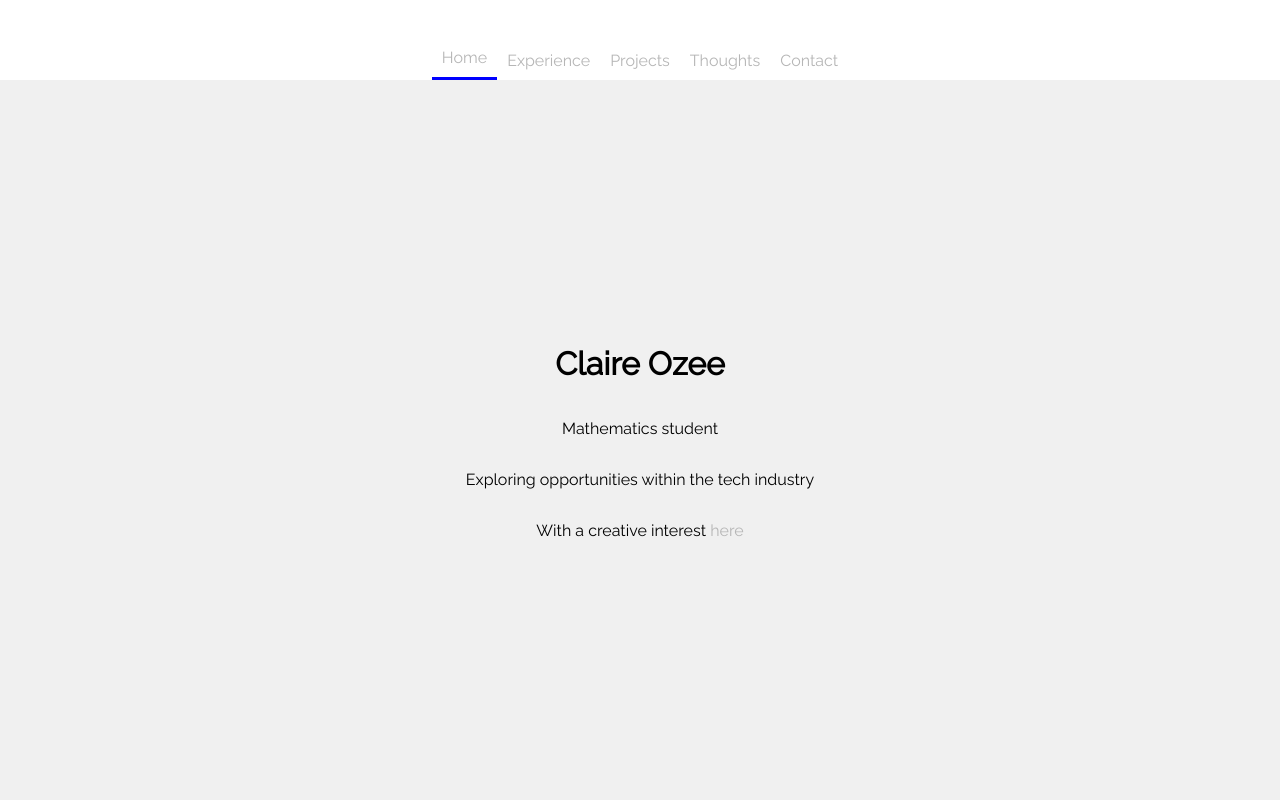
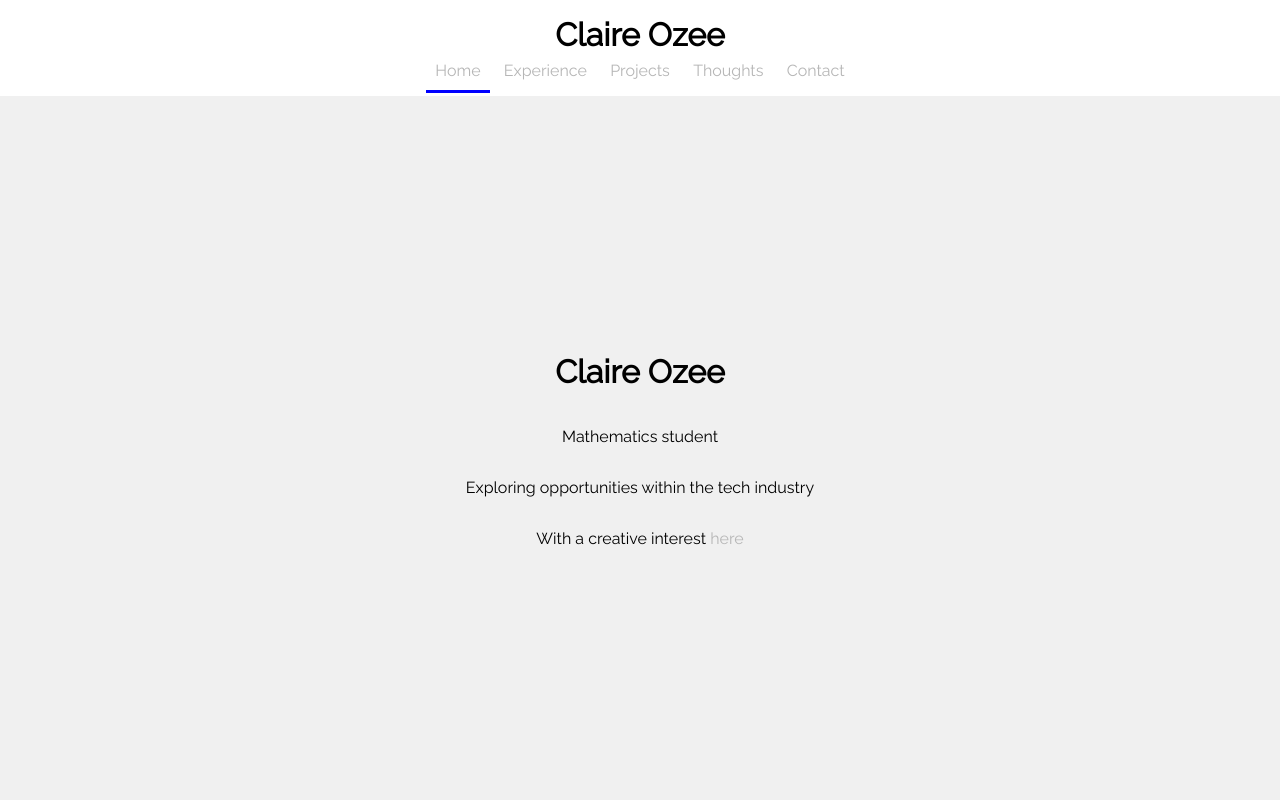
Before and after one commit to claireozee/site, a Flask app: page / in a window 1280 px wide. Run offline with Flask 2, Linux system fonts and the light colour scheme.

Commit message:
name in nav bar & aligning it

```diff
--- a/static/css/site.css
+++ b/static/css/site.css
@@ -7,12 +7,16 @@ body {
 /* styling all site links here */
 .navbar {
     display: flex;
-    justify-content: center;
-    align-items: baseline;
-    align-items: flex-end;
+    flex-direction: column;
+    align-items: center;
     background-color: rgb(255, 255, 255);
     box-shadow: black;
     height: 10vh;
+    padding: 1vh;
+}
+
+.navname {
+    margin: 1vh;
 }
 
 .navbar a, #to-creative {
@@ -21,7 +25,7 @@ body {
 }
 
 .navbar a {
-    padding: 10px;
+    padding: 1.2vh;
 }
 
 .navbar a:hover, #to-creative:hover {
@@ -38,7 +42,7 @@ body {
 }
 
 .content {
-    height: 70vh;
+    height: 68vh;
     padding: 10vh;
     display: flex;
     justify-content: center;
--- a/templates/experience.html
+++ b/templates/experience.html
@@ -18,8 +18,8 @@
             <p>tl here</p>
         </div>
         <div class="timeline-content">
-            <p>content here</p>
-            <p>images - twitter, microsoft, google, silicon valley</p>
+            <p>Silicon Valley</p>
+            <p>#100DaysOfCode + images - twitter, microsoft, google, silicon valley</p>
         </div>
     </div>
 <script type="text/javascript" src="{{ url_for('static', filename='js/jquery-3.3.1.min.js') }}"></script>
--- a/templates/home.html
+++ b/templates/home.html
@@ -7,11 +7,14 @@
 
 <body>
     <div class="navbar">
-        <a href="/" class="active">Home</a>
-        <a href="/experience">Experience</a>
-        <a href="/projects">Projects</a>
-        <a href="/thoughts">Thoughts</a>
-        <a href="/contact">Contact</a>
+        <h1 class="navname">Claire Ozee</h1>
+        <div class="navlinks">
+            <a href="/" class="active">Home</a>
+            <a href="/experience">Experience</a>
+            <a href="/projects">Projects</a>
+            <a href="/thoughts">Thoughts</a>
+            <a href="/contact">Contact</a>
+        </div>
     </div>
     <div class="content">
         <h1 class="name">Claire Ozee</h1>
--- a/templates/thoughts.html
+++ b/templates/thoughts.html
@@ -14,7 +14,10 @@
         <a href="/contact">Contact</a>
     </div>
     <div class="content" id="projects-content">
-
+    <p>blog posts<br/>
+        maths<br/>
+        fourth industrial revolution & the technological singularity
+    </p>
 
     </div>
 <script type="text/javascript" src="{{ url_for('static', filename='js/jquery-3.3.1.min.js') }}"></script>
```
